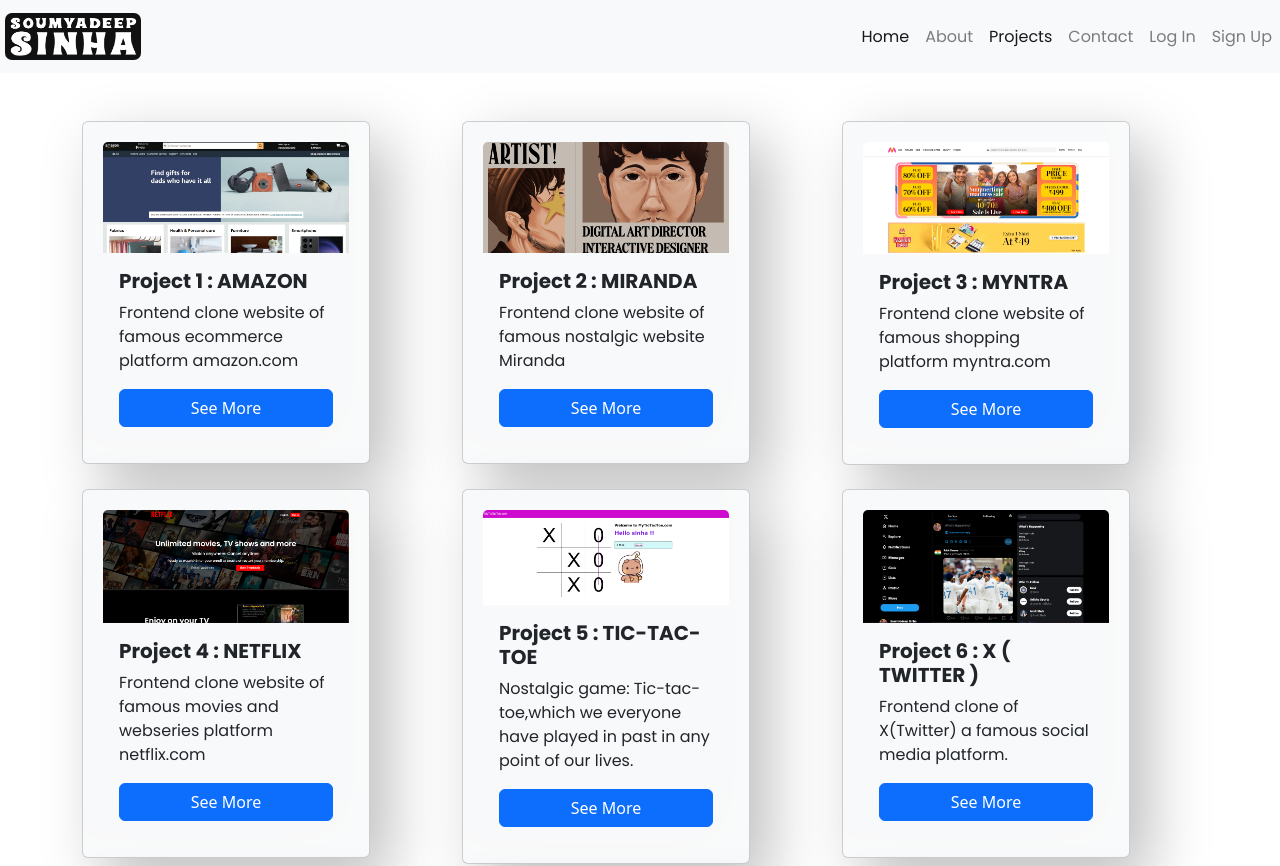
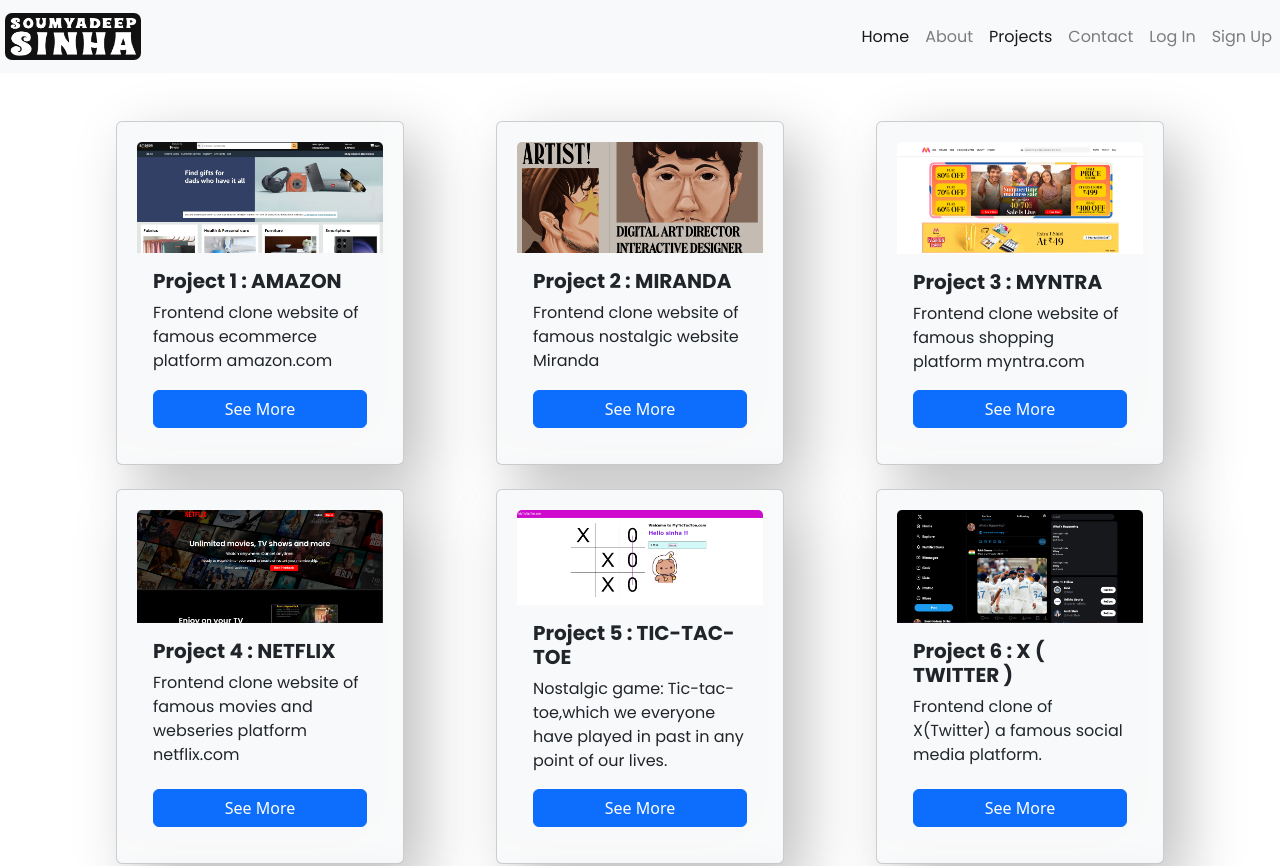
Before and after one commit to sinhasoumyadeep1234/MernPortfolio, a React (Vite) app in the folder client/: page /projects in a window 1280 px wide. Shown: the top 866 px of the page. Built offline with nearby package versions, Linux system fonts and the light colour scheme.

Commit message:
Update Projects.jsx

```diff
--- a/client/src/components/Projects.jsx
+++ b/client/src/components/Projects.jsx
@@ -96,7 +96,7 @@
   <Row className="justify-content-center">
     {/* now take the array and use map function to apply styles to all the sub elements */}
     {projects.map(project=>(
-        <Col key={project.id} sm={12} md={6} lg={4} className='mb-4'>
+        <Col key={project.id} sm={12} md={6} lg={4} className='mb-4 d-flex justify-content-center'>
           {/* call the card component and send one project element at a time as a prop */}
 
           <ProjectCard project={project}/>
```
